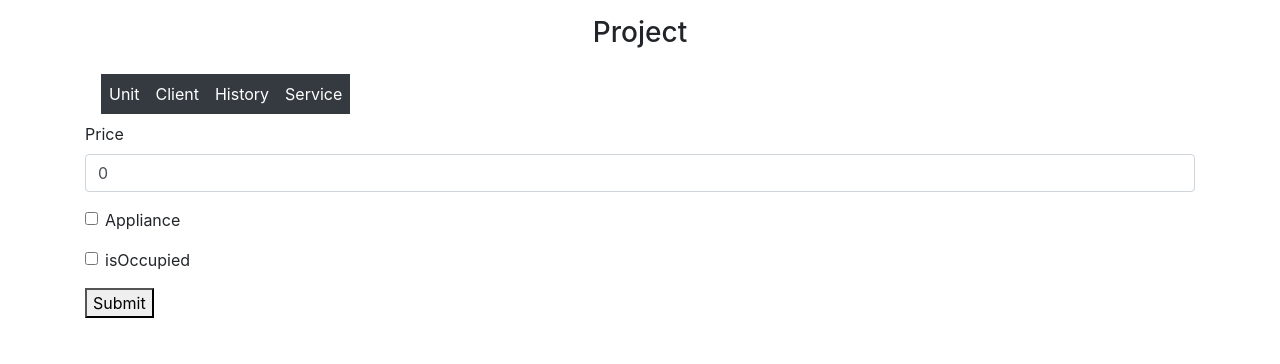
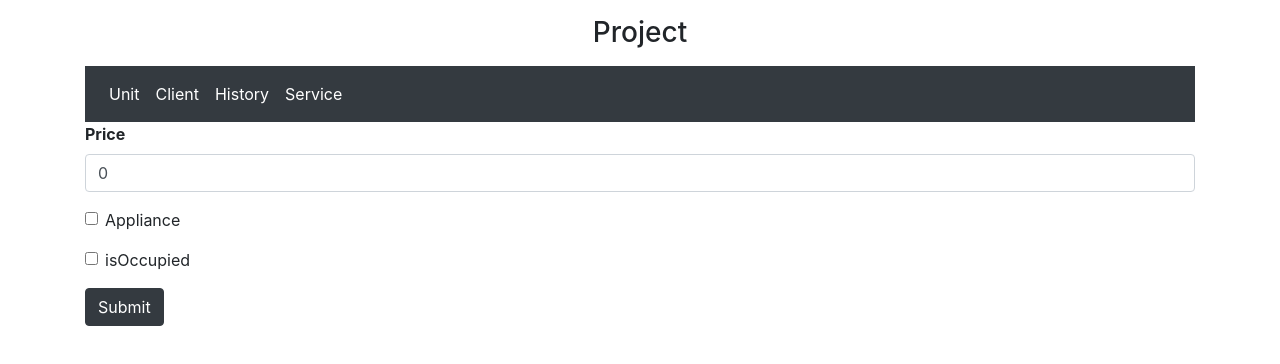
Before and after one commit to jayhan1109/comp4941_frontend, a React (Create React App) app in the folder client/: page /createunit in a window 1280 px wide. Shown: the top 364 px of the page. Built offline with nearby package versions, Linux system fonts and the light colour scheme.

Commit message:
Add input validation in CreateUnit and Unit page

```diff
--- a/client/src/component/Navigation.js
+++ b/client/src/component/Navigation.js
@@ -4,7 +4,7 @@ import { Navbar, Nav } from "react-bootstrap";
 
 const Navigation = () => {
   return (
-    <Navbar bg="dart" expand="lg">
+    <Navbar bg="dark" variant="dark">
       <Navbar.Toggle aria-controls="basic-navbar-nav" />
       <Navbar.Collapse id="basic-navbar-nav">
         <Nav>
--- a/client/src/pages/CreateUnit.js
+++ b/client/src/pages/CreateUnit.js
@@ -1,6 +1,6 @@
 import React, { useState } from "react";
 import axios from "axios";
-import { Form } from "react-bootstrap";
+import { Form, Button } from "react-bootstrap";
 import { useHistory } from "react-router-dom";
 
 function CreateUnit() {
@@ -11,7 +11,6 @@ function CreateUnit() {
 
   const onSubmit = async (e) => {
     e.preventDefault();
-
     await axios.post("http://localhost:30735/api/Units", {
       price: price,
       appliance: appliance,
@@ -22,15 +21,24 @@ function CreateUnit() {
 
   return (
     <div>
-      <form onSubmit={onSubmit}>
+      <Form onSubmit={onSubmit}>
         <div className="form-group">
-          <label>Price</label>
+          <label>
+            <b>Price</b>
+          </label>
           <Form.Control
+            required
+            pattern="[0-9]*"
             placeholder="Price"
             name="price"
             onChange={(e) => setPrice(e.target.value)}
             value={price}
           />
+          {price < 0 ? (
+            <>
+              <p style={{ color: "red" }}>The price value cannot be negative.</p>
+            </>
+          ) : null}
         </div>
         <div className="form-group">
           <Form.Check
@@ -50,10 +58,10 @@ function CreateUnit() {
             onChange={() => setIsOccupied(!isOccupied)}
           />
         </div>
-        <button variant="primary" type="submit">
+        <Button variant="dark" type="submit">
           Submit
-        </button>
-      </form>
+        </Button>
+      </Form>
     </div>
   );
 }
--- a/client/src/pages/Unit.js
+++ b/client/src/pages/Unit.js
@@ -45,9 +45,6 @@ function Unit() {
     return (
       <div>
         <Link to="/createunit">Create unit</Link>
-        <br />
-
-        <br />
         <table className="table">
           <thead>
             <tr>
@@ -55,6 +52,7 @@ function Unit() {
               <th scope="col">Price</th>
               <th scope="col">Appliance</th>
               <th scope="col">Occupied</th>
+              <th></th>
             </tr>
           </thead>
           <tbody>
@@ -64,7 +62,12 @@ function Unit() {
                 <td>{unit.price}</td>
                 <td>{unit.appliance === false ? <p>No</p> : <p>Yes</p>}</td>
                 <td>{unit.isOccupied === false ? <p>No</p> : <p>Yes</p>}</td>{" "}
+                <Button className="mt-2" variant="light" onClick={() => removeUnit(unit.unitId)}>
+                  Delete
+                </Button>
                 <Button
+                  className="mt-2 mr-2"
+                  variant="dark"
                   onClick={(e) => {
                     handleShow();
                     setunitId(unit.unitId);
@@ -72,7 +75,6 @@ function Unit() {
                 >
                   Edit
                 </Button>
-                <Button onClick={() => removeUnit(unit.unitId)}>Delete</Button>
               </tr>
             ))}
           </tbody>
@@ -87,11 +89,18 @@ function Unit() {
               <div className="form-group">
                 <label>Price</label>
                 <Form.Control
+                  required
+                  pattern="[0-9]*"
                   placeholder="Price"
                   name="price"
                   onChange={(e) => setPrice(e.target.value)}
                   value={price}
                 />
+                {price < 0 ? (
+                  <>
+                    <p style={{ color: "red" }}>The price value cannot be negative.</p>
+                  </>
+                ) : null}
               </div>
               <div className="form-group">
                 <Form.Check
@@ -114,10 +123,10 @@ function Unit() {
             </Modal.Body>
 
             <Modal.Footer>
-              <Button variant="secondary" onClick={handleClose}>
+              <Button variant="light" onClick={handleClose}>
                 Close
               </Button>
-              <Button variant="primary" type="submit">
+              <Button variant="dark" type="submit">
                 Save changes
               </Button>
             </Modal.Footer>
```
